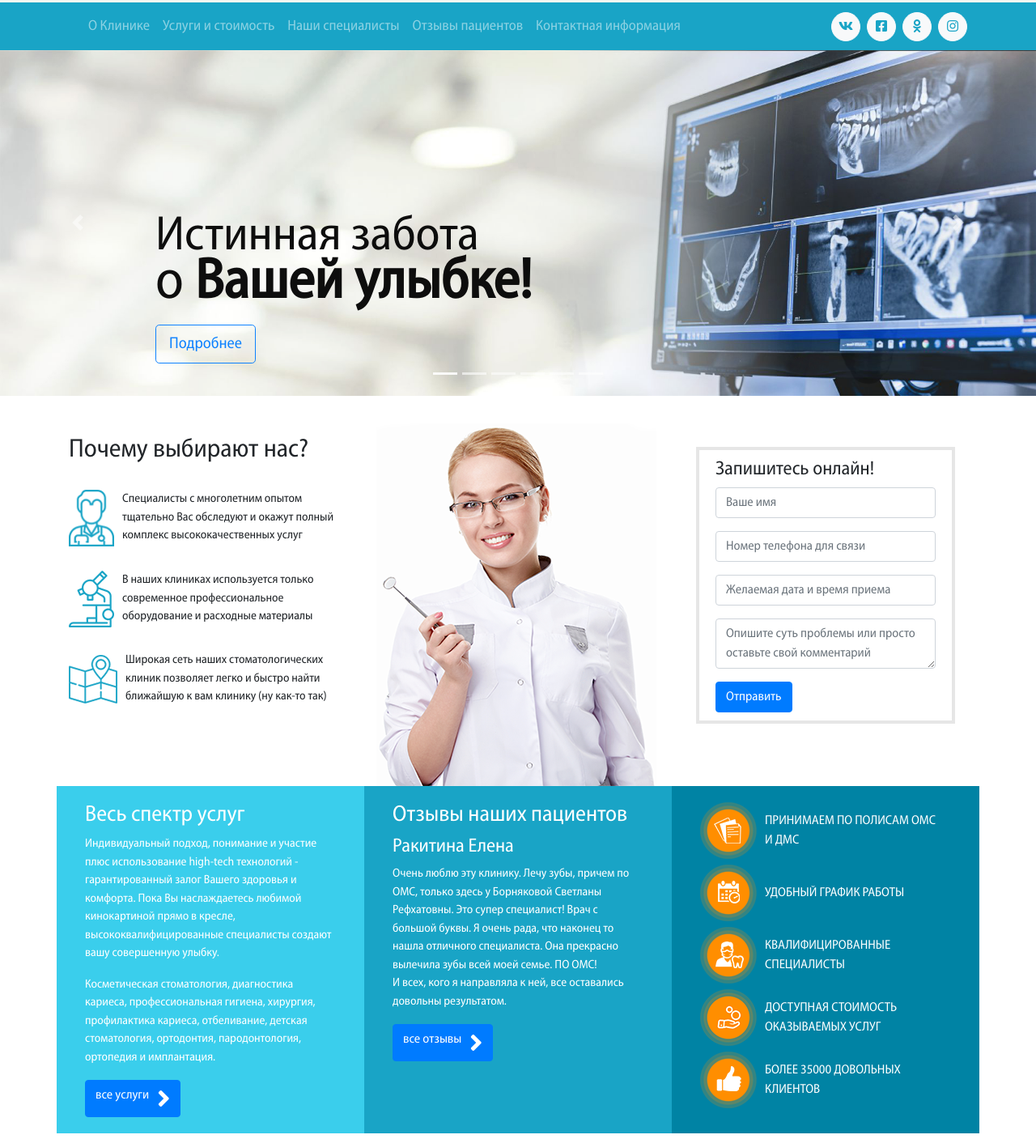
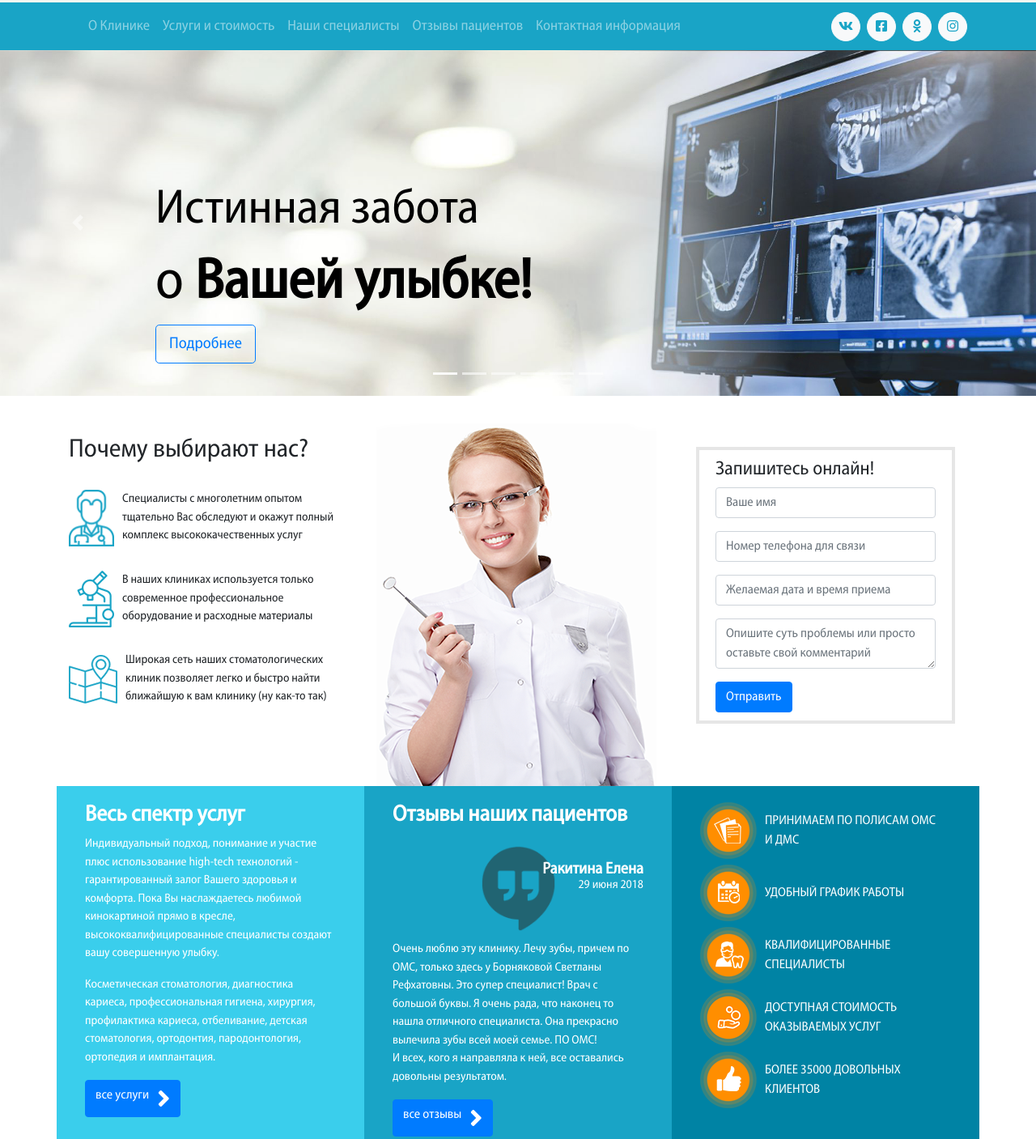
Before and after one commit to olegletto/dentalroom, a plain HTML site: page index.html in a window 1280 px wide. Shown: the part 107-1514 px from the top of the page at 81% size. Drawn offline with nearby package versions, Linux system fonts and the light colour scheme; files whose address does not match are found by name.

Commit message:
refactoring

```diff
--- a/css/main.css
+++ b/css/main.css
@@ -118,7 +118,7 @@ a:hover, a:focus {
     text-align: left;
     vertical-align: top;
     color: black;
-    line-height: 0em;
+    line-height: 1.1;
 }
 
 .carousel-caption h5 {
@@ -169,6 +169,27 @@ a:hover, a:focus {
 
 .exellent span {
     margin-left: 10px;
+}
+
+.reviews {
+    background:  #19a4c6;
+    color: #ffffff;
+}
+
+.commentator {
+    height: 130px;
+    text-align: right;
+    background: url(../image/comment-icon.png) no-repeat;
+    background-size:30%;
+    background-position: center;
+}
+
+.commentator h5 {
+    padding-top: 30px;
+}
+
+.commentator p {
+    line-height: 0em;
 }
 
 .advantages {
--- a/index.html
+++ b/index.html
@@ -112,18 +112,43 @@
         </div>
         <div class="carousel-item">
           <img src="image/2.jpg" class="d-block w-100" alt="image">
+          <div class="carousel-caption d-none d-md-block">
+            <p>Истинная забота</p>
+            <h5>о <b>Вашей улыбке!</b></h5>
+            <button type="button" href="#" class="btn btn-outline-primary btn-lg">Подробнее</button>
+          </div>
         </div>
         <div class="carousel-item">
           <img src="image/3.jpg" class="d-block w-100" alt="image">
+          <div class="carousel-caption d-none d-md-block">
+            <p></p>
+            <h5><b></b></h5>
+            <button type="button" href="#" class="btn btn-outline-primary btn-lg">Подробнее</button>
+          </div>
         </div>
         <div class="carousel-item">
           <img src="image/4.jpg" class="d-block w-100" alt="image">
+          <div class="carousel-caption d-none d-md-block">
+            <p>Керамическая коронка<br> "под ключ"</p>
+            <h5><b>17 000 р.</b></h5>
+            <button type="button" href="#" class="btn btn-outline-primary btn-lg">Подробнее</button>
+          </div>
         </div>
         <div class="carousel-item">
           <img src="image/5.jpg" class="d-block w-100" alt="image">
+          <div class="carousel-caption d-none d-md-block">
+            <p>Истинная забота</p>
+            <h5>о <b>Вашей улыбке!</b></h5>
+            <button type="button" href="#" class="btn btn-outline-primary btn-lg">Подробнее</button>
+          </div>
         </div>
         <div class="carousel-item">
           <img src="image/6.jpg" class="d-block w-100" alt="image">
+          <div class="carousel-caption d-none d-md-block">
+            <p>Отбеливание<br> Philips ZOOM 4<br> за 30 минут</p>
+            <h5><b>17 000 р.</b></h5>
+            <button type="button" href="#" class="btn btn-outline-primary btn-lg">Подробнее</button>
+          </div>
         </div>
       </div>
 
@@ -192,7 +217,7 @@
     <div class='row'>
       <div class='col-lg-4 col-xs-12' style='background-color: #3aceec; color: #ffffff'>
         <div style="margin: 20px">
-          <h3>Весь спектр услуг</h3>
+          <h3><b>Весь спектр услуг</b></h3>
           <p>Индивидуальный подход, понимание и участие плюс использование high-tech технологий - гарантированный залог
             Вашего здоровья и комфорта. Пока Вы наслаждаетесь любимой кинокартиной прямо в кресле,
             высококвалифицированные специалисты создают вашу совершенную улыбку.</p>
@@ -203,14 +228,22 @@
           </button>
         </div>
       </div>
-      <div class='col-lg-4 col-xs-12' style='background-color: #19a4c6; color: #ffffff'>
+      <div class='col-lg-4 col-xs-12 reviews'>
         <div style="margin: 20px">
-          <h3>Отзывы наших пациентов</h3>
-          <h4>Ракитина Елена</h4>
-          <p>Очень люблю эту клинику. Лечу зубы, причем по ОМС, только здесь у Борняковой Светланы Рефхатовны. Это супер
+          <div>
+            <h3><b>Отзывы наших пациентов</b></h3>
+          </div>
+          <div class="commentator">
+            <h5><b>Ракитина Елена</b></h5>
+            <p>29 июня 2018</p>
+          </div>
+          <div>
+            <p>Очень люблю эту клинику. Лечу зубы, причем по ОМС, только здесь у Борняковой Светланы Рефхатовны. Это
+              супер
               специалист! Врач с большой буквы. Я очень рада, что наконец то нашла отличного специалиста. Она прекрасно
               вылечила зубы всей моей семье. ПО ОМС!<br />
               И всех, кого я направляла к ней, все оставались довольны результатом.</p>
+          </div>
           <button type="button" href="#" class="btn btn-primary">все отзывы
             <i class="fa fa-angle-right fa-2x"></i>
           </button>
@@ -404,6 +437,9 @@
         <div class="col-md-3 col-xs-12 license">
           <p>© 2018 «Стоматолог и Я»<br> Лицензия № ЛО-52-01-005368 от 19 мая 20</p>
           <a href="">Политика конфиденциальности персональных данных</a>
+          <button type="button" href="#" class="btn btn-light mt-2">
+            <img src="image/pied-piper-square-brands.svg" style="height: 30px; margin-right: 10px;">Oleg Letto studio
+          </button>
         </div>
       </div>
     </div>
```
Also changed, not shown: image/carousel-1.jpg (deleted), image/carousel-2.jpg (deleted), image/carousel-3.jpg (deleted), image/comment-icon.png (added), image/pied-piper-square-brands.svg (added), image/slider1.gif (deleted), image/Безимени-1.png (deleted), image/Безимени-2.png (deleted). Lines whose indentation alone changed are shown as unchanged.
